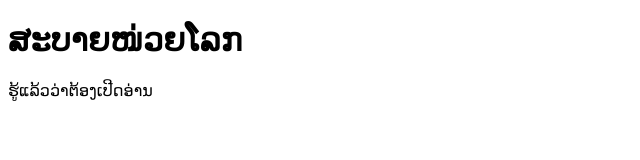
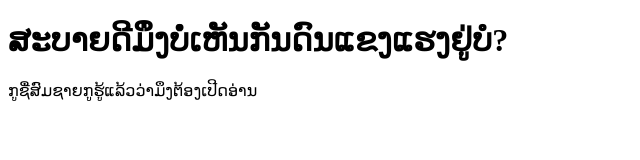
Before and after one commit to somxay/somxay.github.io, a plain HTML site: page index.html in a window 1280 px wide. Shown: the whole page, without its empty margins (0-640 px from the left). Drawn offline with Linux system fonts and the light colour scheme.

Commit message:
Update index.html

```diff
--- a/index.html
+++ b/index.html
@@ -2,7 +2,7 @@
 <html>
   <head><meta property="fb:pages" content="106301737485207" /></head>
 <body>
-<h1>ສະບາຍໜ່ວຍໂລກ</h1>
-<p>ຮູ້ແລ້ວວ່າຕ້ອງເປີດອ່ານ</p>
+<h1>ສະບາຍດີມຶງບໍ່ເຫັນກັນດົນແຂງແຮງຢູ່ບໍ?</h1>
+<p>ກູຊື່ສົມຊາຍກູຮູ້ແລ້ວວ່າມຶງຕ້ອງເປີດອ່ານ</p>
 </body>
 </html>
```
